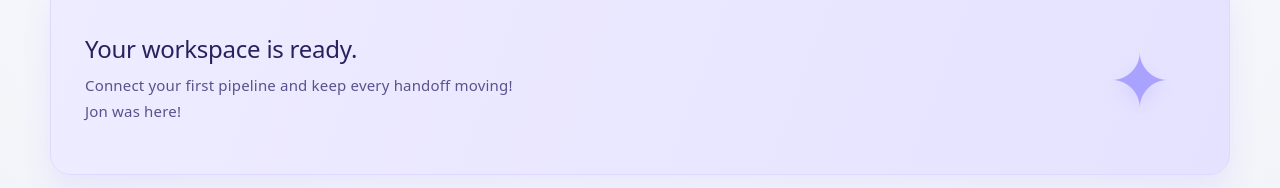
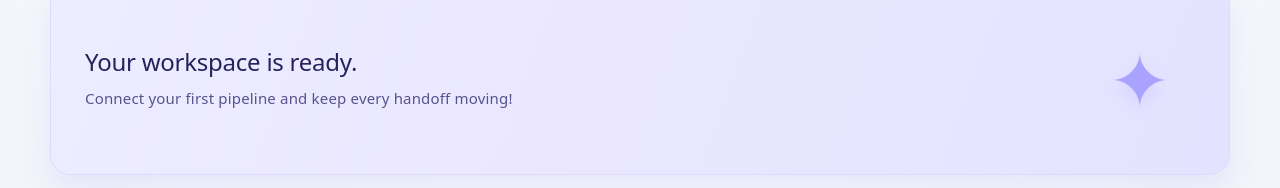
Before and after one commit to agent0x21/pipeline-template, a React (Vite) app in the folder apps/web/: page / in a window 1280 px wide. Shown: the part 262-450 px from the top of the page. Built offline with nearby package versions, Linux system fonts and the light colour scheme; no server answers.

Commit message:
feat: Enhance environment manifest handling and update release body functionality

```diff
--- a/apps/web/src/App.tsx
+++ b/apps/web/src/App.tsx
@@ -51,7 +51,6 @@ function App() {
           <div>
             <h2>Your workspace is ready.</h2>
             <p>Connect your first pipeline and keep every handoff moving!</p>
-            <p>Jon was here!</p>
           </div>
           <span className="sparkle">✦</span>
         </section>
```
